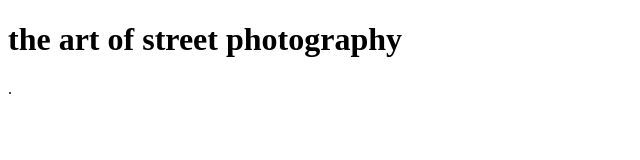
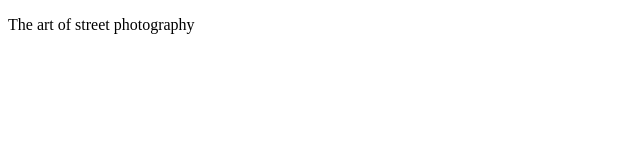
Before and after one commit to BikhMakh/bikh-studios, a plain HTML site: page index.html in a window 1280 px wide. Shown: the whole page, without its empty margins (0-640 px from the left). Drawn offline with Linux system fonts and the light colour scheme.

Commit message:
Update index.html

```diff
--- a/index.html
+++ b/index.html
@@ -4,7 +4,6 @@
   <title>BIKH-Studios</title>
 </head>
 <body>
-  <h1>the art of street photography</h1>
-  <p>.</p>
+  <p>The art of street photography</p>
 </body>
 </html>
```
